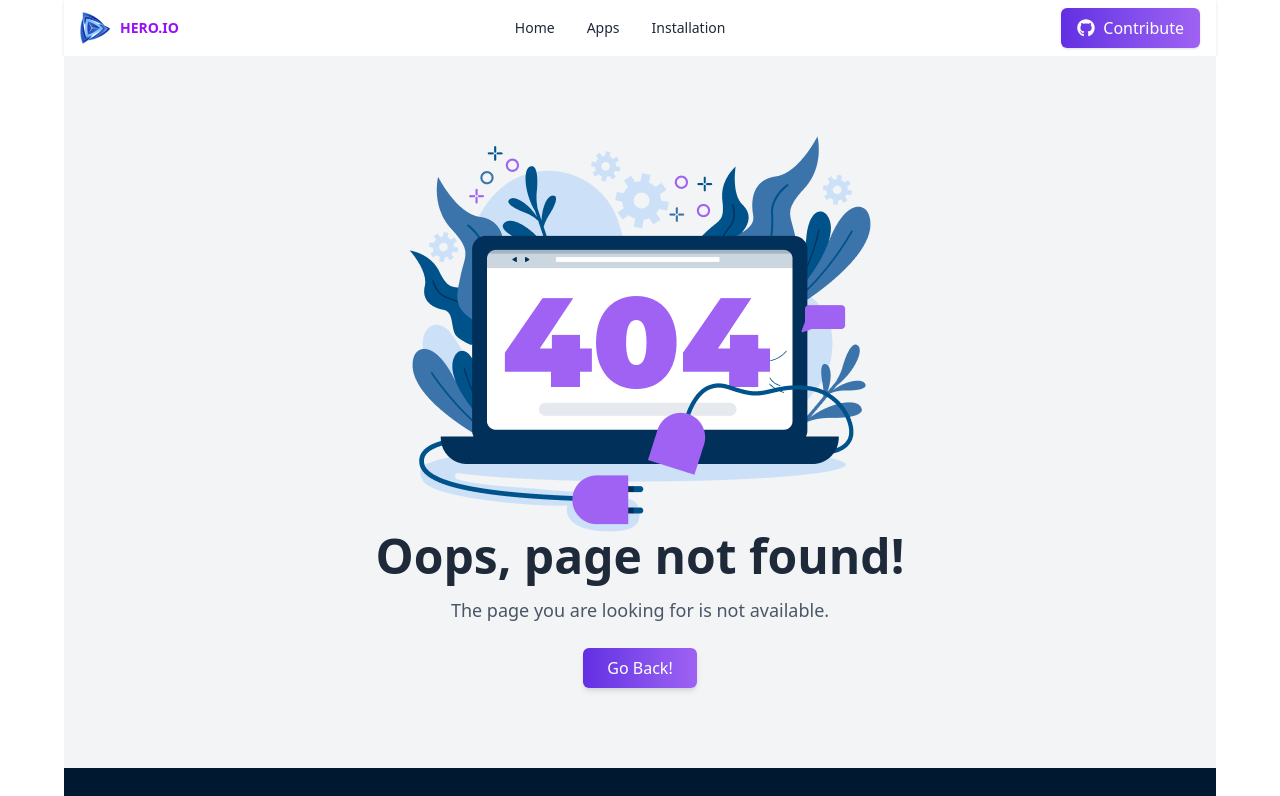
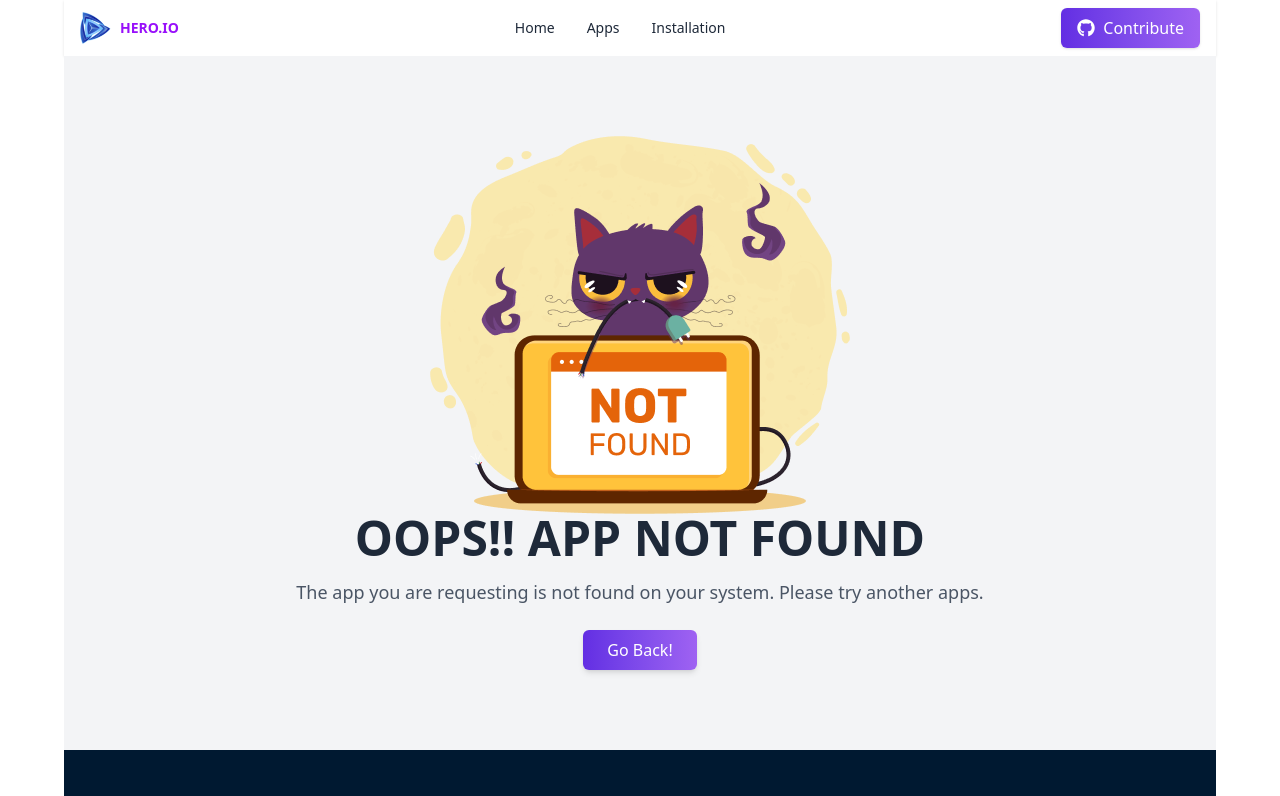
Before and after one commit to OishiSharmeen04/appstore, a React (Vite) app: page /ku in a window 1280 px wide. Shown: the top 796 px of the page. Built offline with nearby package versions, Linux system fonts and the light colour scheme.

Commit message:
appnotfound

```diff
--- /dev/null
+++ b/src/pages/Root/AppNotFound/AppNotFound.jsx
@@ -0,0 +1,27 @@
+import React from 'react';
+import { Link } from 'react-router-dom';
+import notFoundImg from "../../../assets/App-Error.png"
+
+const AppNotFound = ({notFound}) => {
+    return (
+        <div>
+
+            <div className="flex flex-col items-center justify-center text-center py-20 bg-gray-100 max-w-6xl mx-auto">
+                  <img src={notFoundImg} alt="" />
+                  <h1 className="text-5xl font-bold text-gray-800 mb-4">OOPS!! APP NOT FOUND</h1>
+                  <p className="text-lg text-gray-600 mb-6">
+                    {notFound?.statusText || "The app you are requesting is not found on your system. Please try another apps."}
+                  </p>
+                  <Link
+                    to="/"
+                    className="bg-gradient-to-r from-[#632EE3] to-[#9F62F2] hover:shadow-lg transform transition-transform duration-300 hover:-translate-y-2 text-white px-6 py-2 rounded-md shadow-md transition"
+                  >
+                    Go Back!
+                  </Link>
+                </div>
+
+        </div>
+    );
+};
+
+export default AppNotFound;
--- a/src/routes/router.jsx
+++ b/src/routes/router.jsx
@@ -5,6 +5,7 @@ import ErrorPage from "../pages/Root/Error/ErrorPage";
 import Home from "../pages/Home/Home";
 import Details from "../pages/details/Details";
 import InstalledApps from "../pages/installedAPps/InstalledApps";
+import AppNotFound from "../pages/Root/AppNotFound/AppNotFound";
 
 const router = createBrowserRouter([
   {
@@ -30,6 +31,10 @@ const router = createBrowserRouter([
       {
         path: "*",
         element: <ErrorPage />,
+      },
+      {
+        path: "ku",
+        element: <AppNotFound />,
       }
     ],
   },
```
